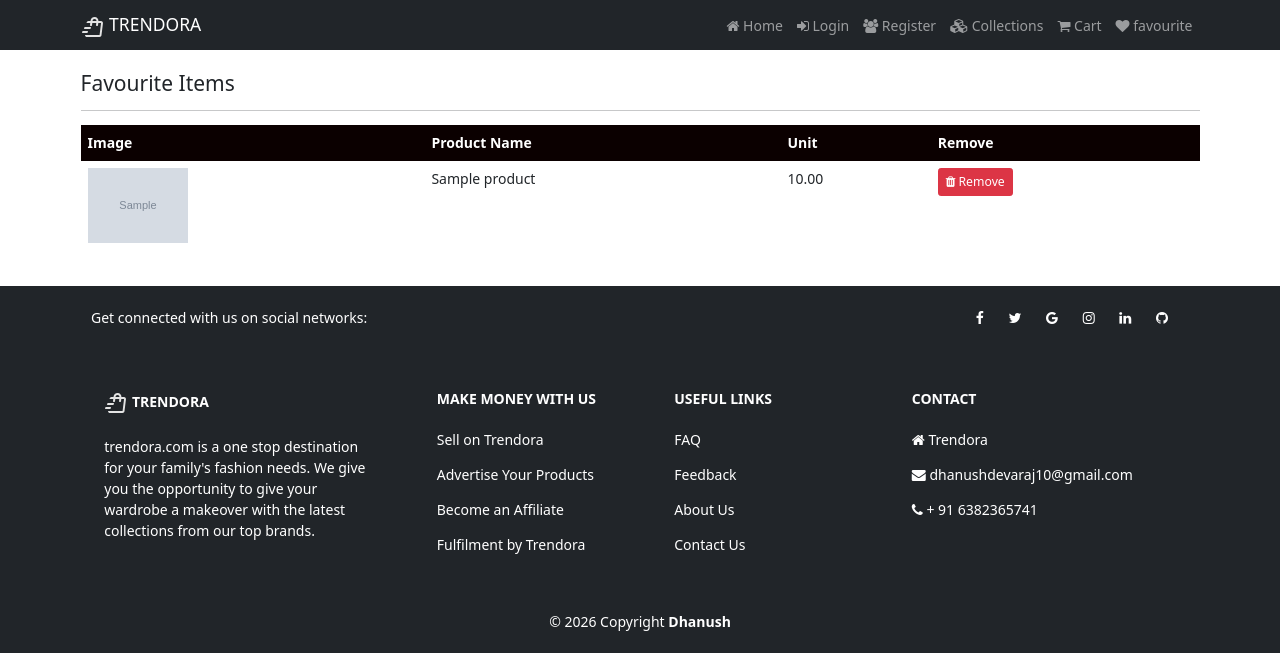
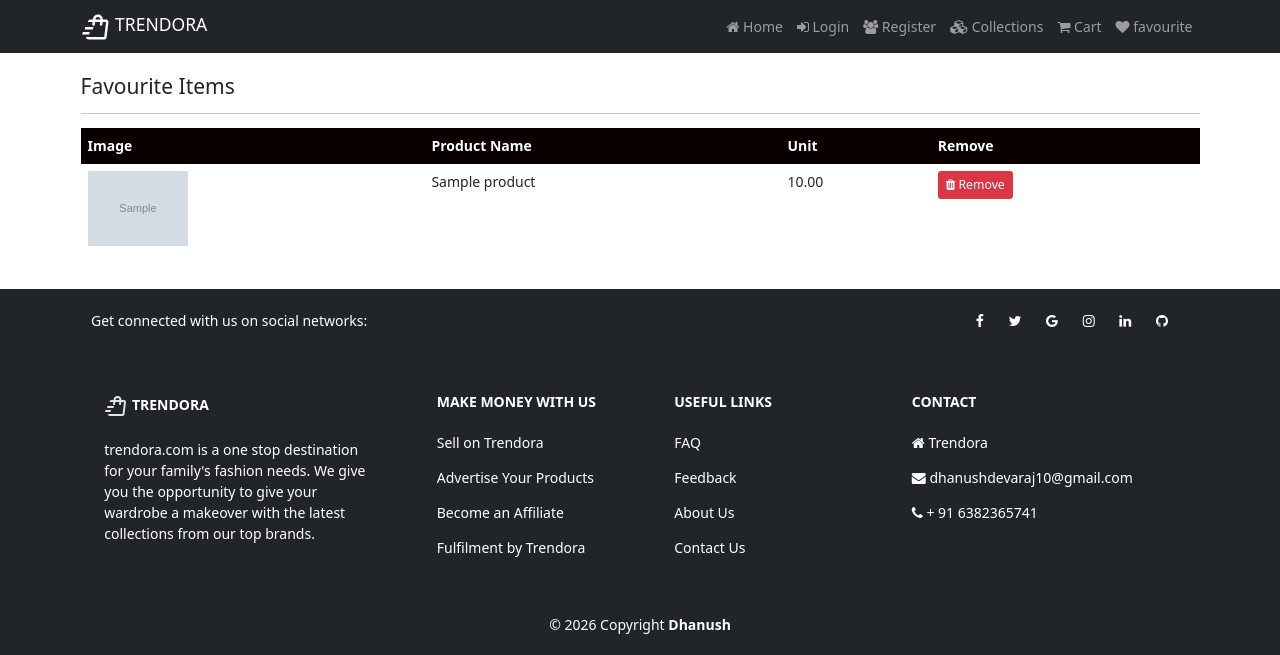
Before and after one commit to dhanushdevaraj10-glitch/trendora, a Django app: template shop/templates/shop/fav.html in a window 1280 px wide. Shown: the top 655 px of the page. Run offline with Django 3.2, Linux system fonts and the light colour scheme; the template is opened without the code that fills it: most values are stand-ins (such as "Sample title", 1, 10 or a date in 2020); grey boxes marked "Sample" are stand-in pictures; some web fonts are replaced.

Commit message:
Improve header logo visibility
Co-authored-by: Copilot <223556219+Copilot@users.noreply.github.com>

```diff
--- a/shop/templates/shop/inc/navbar.html
+++ b/shop/templates/shop/inc/navbar.html
@@ -1,6 +1,6 @@
 <nav class="navbar navbar-expand-lg navbar-dark bg-dark fixed-content">
   <div class="container">
-    <a class="navbar-brand" href="{% url 'home' %}"> <svg xmlns="http://www.w3.org/2000/svg" height="24px" viewBox="0 -960 960 960" width="24px" fill="#e3e3e3"><path d="m40-240 20-80h220l-20 80H40Zm80-160 20-80h260l-20 80H120Zm623 240 20-160 29-240 10-79-59 479ZM240-80q-33 0-56.5-23.5T160-160h583l59-479H692l-11 85q-2 17-15 26.5t-30 7.5q-17-2-26.5-14.5T602-564l9-75H452l-11 84q-2 17-15 27t-30 8q-17-2-27-15t-8-30l9-74H220q4-34 26-57.5t54-23.5h80q8-75 51.5-117.5T550-880q64 0 106.5 47.5T698-720h102q36 1 60 28t19 63l-60 480q-4 30-26.5 49.5T740-80H240Zm220-640h159q1-33-22.5-56.5T540-800q-35 0-55.5 21.5T460-720Z"/></svg> TRENDORA</a>
+    <a class="navbar-brand" href="{% url 'home' %}"> <svg xmlns="http://www.w3.org/2000/svg" height="30px" viewBox="0 -960 960 960" width="30px" fill="#ffffff" style="vertical-align: middle;"><path d="m40-240 20-80h220l-20 80H40Zm80-160 20-80h260l-20 80H120Zm623 240 20-160 29-240 10-79-59 479ZM240-80q-33 0-56.5-23.5T160-160h583l59-479H692l-11 85q-2 17-15 26.5t-30 7.5q-17-2-26.5-14.5T602-564l9-75H452l-11 84q-2 17-15 27t-30 8q-17-2-27-15t-8-30l9-74H220q4-34 26-57.5t54-23.5h80q8-75 51.5-117.5T550-880q64 0 106.5 47.5T698-720h102q36 1 60 28t19 63l-60 480q-4 30-26.5 49.5T740-80H240Zm220-640h159q1-33-22.5-56.5T540-800q-35 0-55.5 21.5T460-720Z"/></svg> TRENDORA</a>
     <button class="navbar-toggler" type="button" data-bs-toggle="collapse" data-bs-target="#navbarNavAltMarkup" aria-controls="navbarNavAltMarkup" aria-expanded="false" aria-label="Toggle navigation">
       <span class="navbar-toggler-icon"></span>
     </button>
```
